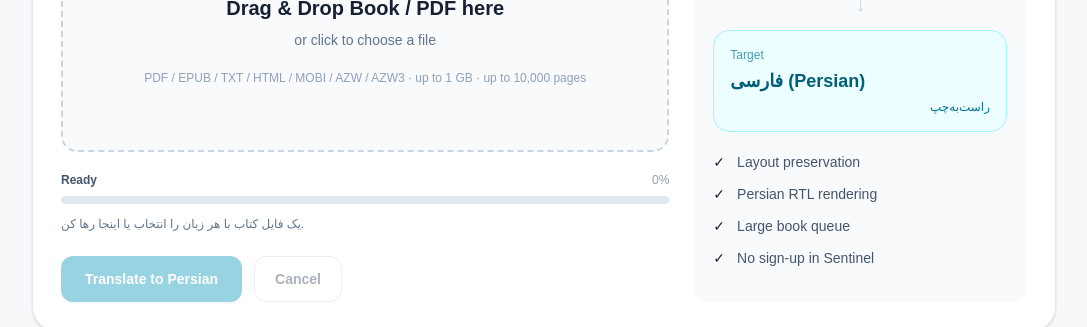
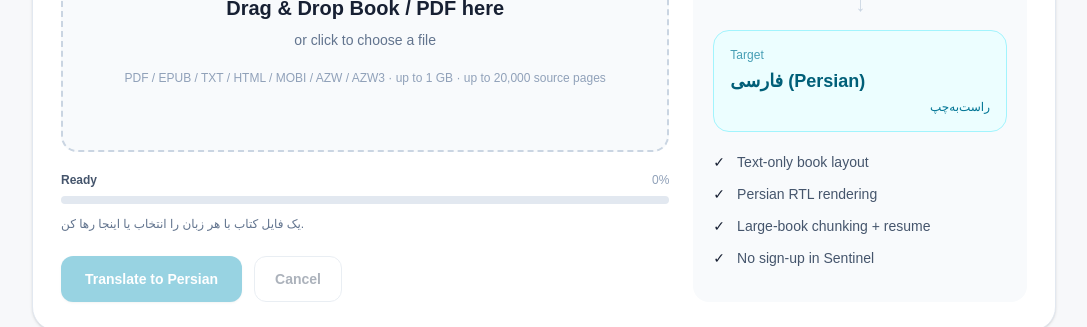
Before and after one commit to salehshahab999-gif/sentinel-command, a Next.js app: page /translet in a window 1280 px wide. Shown: the part 333-660 px from the top of the page, without its empty margins (96-1183 px from the left). Built offline with nearby package versions, Linux system fonts and the light colour scheme; no server answers.

Commit message:
feat(translet): expose text-only mono Persian output

```diff
--- a/app/translet/page.tsx
+++ b/app/translet/page.tsx
@@ -425,7 +425,7 @@ export default function TransletPage() {
                 </div>
 
                 <div className="mt-5 text-xs text-slate-400">
-                  PDF / EPUB / TXT / HTML / MOBI / AZW / AZW3 · up to 1 GB · up to 10,000 pages
+                  PDF / EPUB / TXT / HTML / MOBI / AZW / AZW3 · up to 1 GB · up to 20,000 source pages
                 </div>
 
                 <input
@@ -522,7 +522,7 @@ export default function TransletPage() {
               <div className="mt-5 space-y-3 text-sm">
                 <div className="flex items-center gap-3">
                   <span>✓</span>
-                  <span className="text-slate-600">Layout preservation</span>
+                  <span className="text-slate-600">Text-only book layout</span>
                 </div>
                 <div className="flex items-center gap-3">
                   <span>✓</span>
@@ -530,7 +530,7 @@ export default function TransletPage() {
                 </div>
                 <div className="flex items-center gap-3">
                   <span>✓</span>
-                  <span className="text-slate-600">Large book queue</span>
+                  <span className="text-slate-600">Large-book chunking + resume</span>
                 </div>
                 <div className="flex items-center gap-3">
                   <span>✓</span>
@@ -548,13 +548,6 @@ export default function TransletPage() {
                     Download Persian PDF
                   </button>
 
-                  <button
-                    type="button"
-                    onClick={() => downloadResult("dual")}
-                    className="w-full rounded-xl border border-slate-300 bg-white px-4 py-3 text-sm font-bold text-slate-700 hover:bg-slate-50"
-                  >
-                    Download bilingual PDF
-                  </button>
                 </div>
               )}
             </aside>
```
